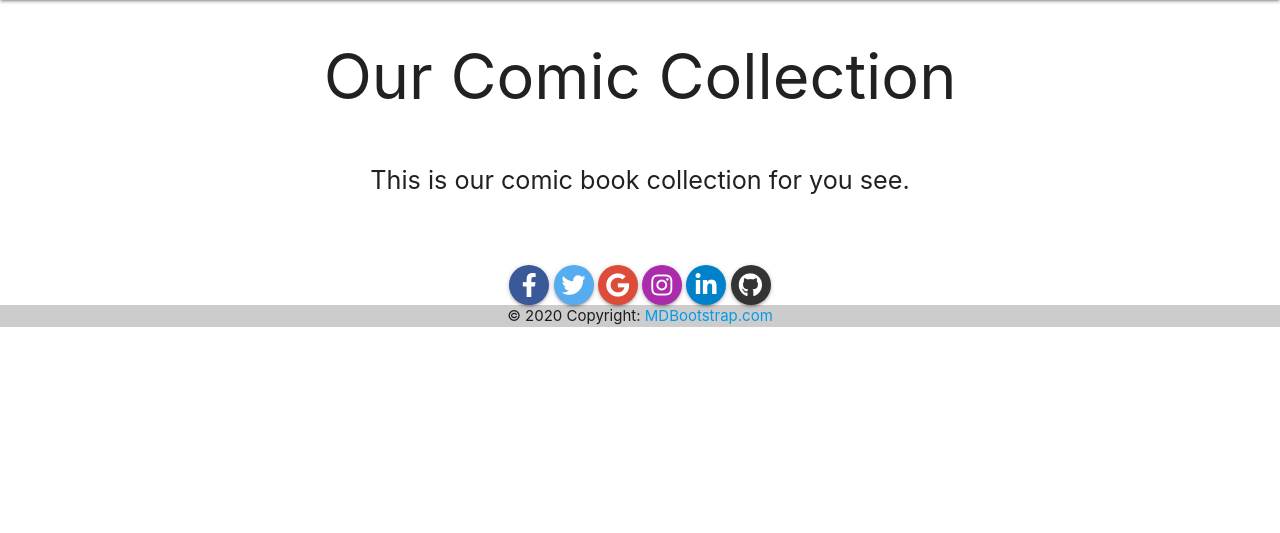
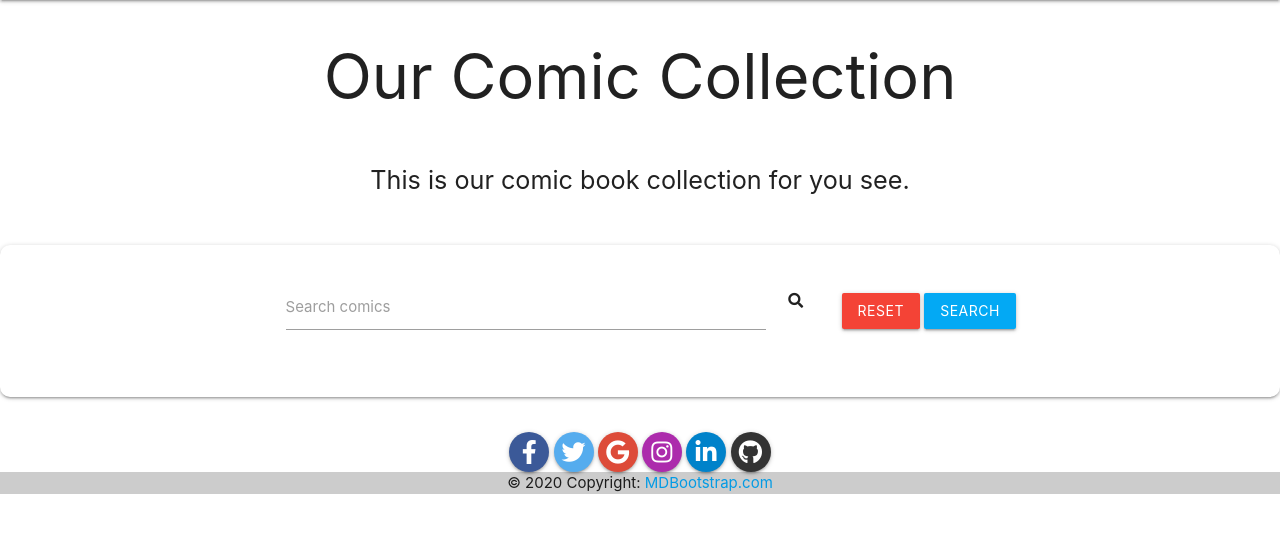
Before and after one commit to dsteyn44/comic_craze_MS3, a Flask app: page /get_comics in a window 1280 px wide. Shown: the part 64-597 px from the top of the page. Run offline with Flask 2, Linux system fonts and the light colour scheme; data that the repository does not hold is empty; some libraries are stand-ins or nearby versions.

Commit message:
Add search function to comics.html.

```diff
--- a/app.py
+++ b/app.py
@@ -31,7 +31,16 @@ def get_comics():
     comics = list(mongo.db.comics.find())
     return render_template("comics.html", comics=comics)
 
+# search function
+@app.route("/search", methods=["GET", "POST"])
+def search():
+    query = request.form.get("query")
+    mongo.db.comics.create_index([("superhero", "text"), (
+        "title", "text")])
+    comics = list(mongo.db.comics.find({"$text": {"$search": query}}))
+    return render_template("comics.html", comics=comics)
 
+# Our sign-up page
 @app.route("/register", methods=["GET", "POST"])
 def register():
     if request.method == "POST":
--- a/templates/comics.html
+++ b/templates/comics.html
@@ -10,6 +10,23 @@
             <p>This is our comic book collection for you see.</p>
         </span></div>
 </div>
+</div>
+<!--search function-->
+<div class="row card-panel col s8 offset-m2">
+    <form method="POST" action="{{ url_for('search') }}" class="col s8 offset-m2">
+        <div class="row valign-wrapper center-align">
+            <div class="input-field col s12 m8">
+                <i class="fa fas-search prefix light-blue-text"></i>
+                <input type="text" name="query" id="query" minlength="3" class="validate" required>
+                <label for="query">Search comics</label>
+            </div>
+            <div class="col s12 m4">
+                <a href="{{ url_for('get_comics') }}" class="red btn text-shadow">Reset</a>
+                <button type="submit" class="btn light-blue text-shadow">Search</button>
+                <i class="fa fa-search left"></i>
+            </div>
+        </div>
+    </form>
 </div>
 <!--Comic section-->
 <!--container and card taken from materialize-followed the minitask project-->
```
